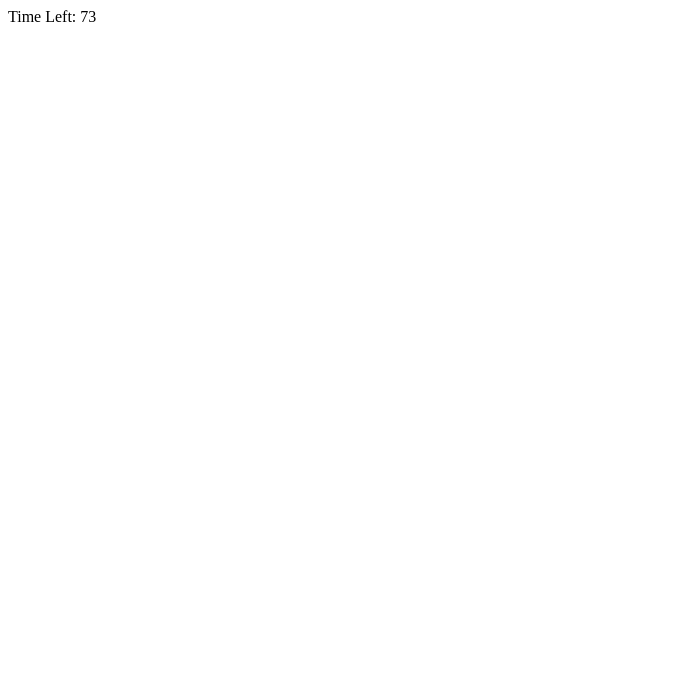
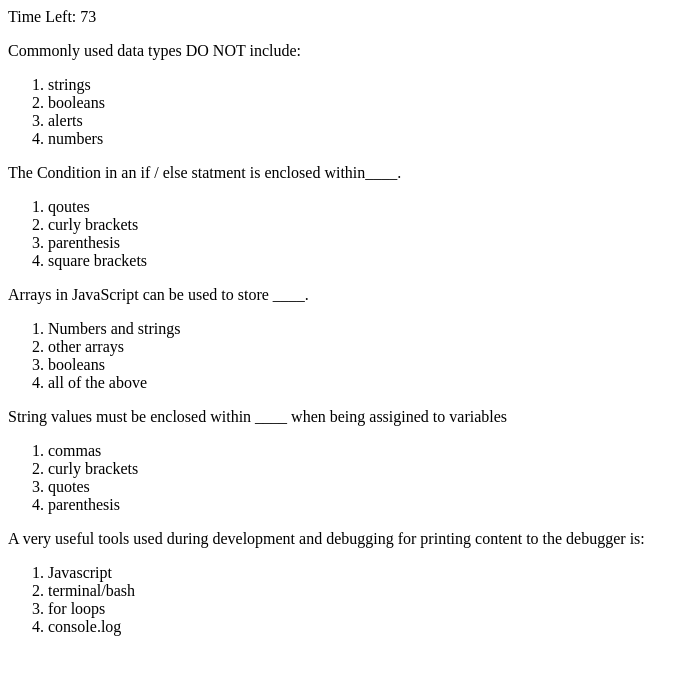
Before and after one commit to jack-bartlett/Code-Quiz, a plain HTML site: page 04-Code-Quiz-Homework/index.html in a window 1280 px wide. Both pictures are taken after a click on the button "Start Quiz". Shown: the whole page, without its empty margins (0-699 px from the left). Drawn offline with Linux system fonts and the light colour scheme.

Commit message:
1st update

```diff
--- a/04-Code-Quiz-Homework/Assets/script.js
+++ b/04-Code-Quiz-Homework/Assets/script.js
@@ -14,10 +14,17 @@
 var timerEl = document.getElementById("count");
 var startButton = document.getElementById("startbutton");
 var startQuizInfo = document.querySelector(".startquizinfo");
+var quizQuestions = document.querySelector(".quizquestions");
+var quizResults = document.querySelector(".quizresults");
+quizQuestions.hidden = true;
+quizResults.hidden = true;
+
 
 function startQuiz() {
 startQuizInfo.setAttribute("class", "hide");
 startButton.setAttribute("class", "hide");
+quizQuestions.setAttribute("class", "show");
+quizQuestions.hidden = false;
 timer ();
 };
 
--- a/04-Code-Quiz-Homework/index.html
+++ b/04-Code-Quiz-Homework/index.html
@@ -21,6 +21,55 @@
         </div>
     </div>
 
+    <div class="quizquestions">
+        <p>Commonly used data types DO NOT include:</p>
+        <ol>
+            <li>strings</li>
+            <li>booleans</li>
+            <li>alerts</li>
+            <li>numbers</li>
+        </ol>
+
+        <p>The Condition in an if / else statment is enclosed within____.</p>
+        <ol>
+            <li>qoutes</li>
+            <li>curly brackets</li>
+            <li>parenthesis</li>
+            <li>square brackets</li>
+        </ol>
+
+        <p>Arrays in JavaScript can be used to store ____.</p>
+        <ol>
+            <li>Numbers and strings</li>
+            <li>other arrays</li>
+            <li>booleans</li>
+            <li>all of the above</li>
+        </ol>
+
+        <p>String values must be enclosed within ____ when being assigined to variables</p>
+        <ol>
+            <li>commas</li>
+            <li>curly brackets</li>
+            <li>quotes</li>
+            <li>parenthesis</li>
+        </ol>
+
+        <p>A very useful tools used during development and debugging for printing content to the debugger is:</p>
+        <ol>
+            <li>Javascript</li>
+            <li>terminal/bash</li>
+            <li>for loops</li>
+            <li>console.log</li>
+        </ol>
+    </div>
+
+    <div class="quizresults">
+        <h1>All Done!</h1>
+
+    </div>
+
+
+
     <script src="assets/script.js"></script>
 </body>
 </html>
```
